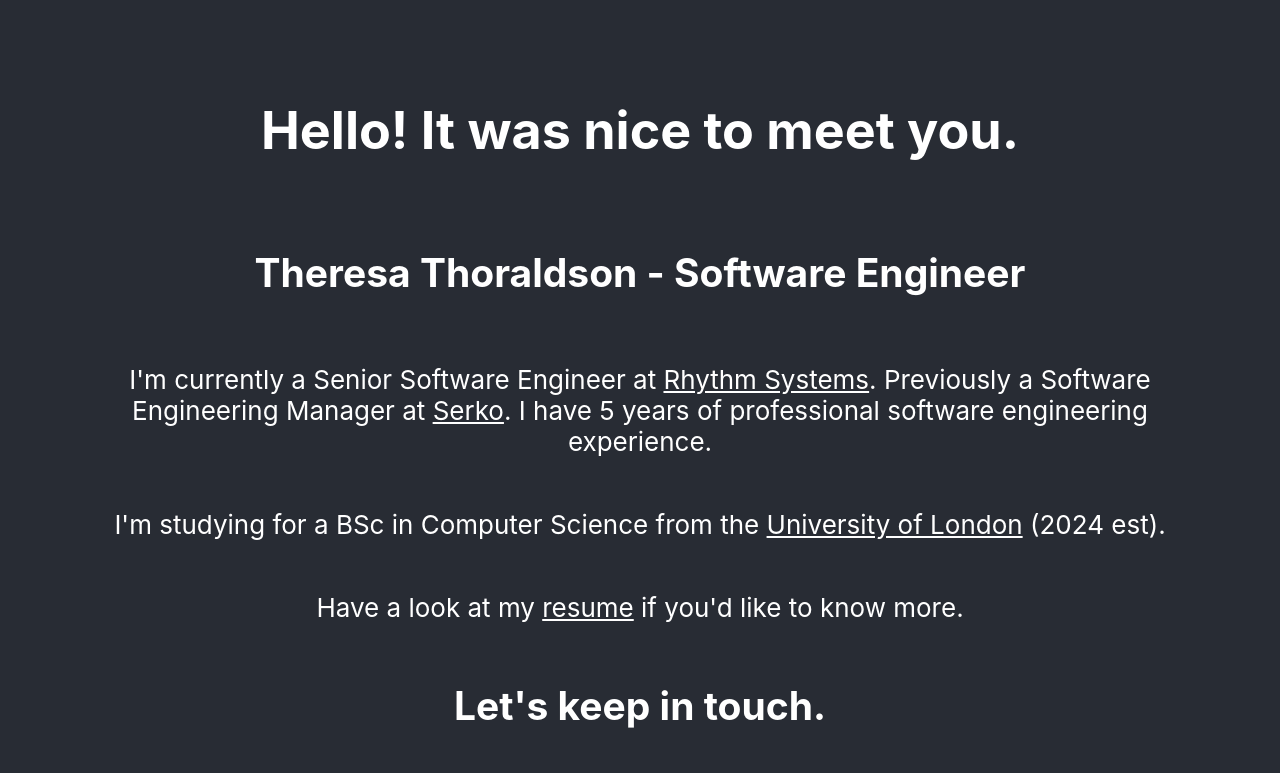
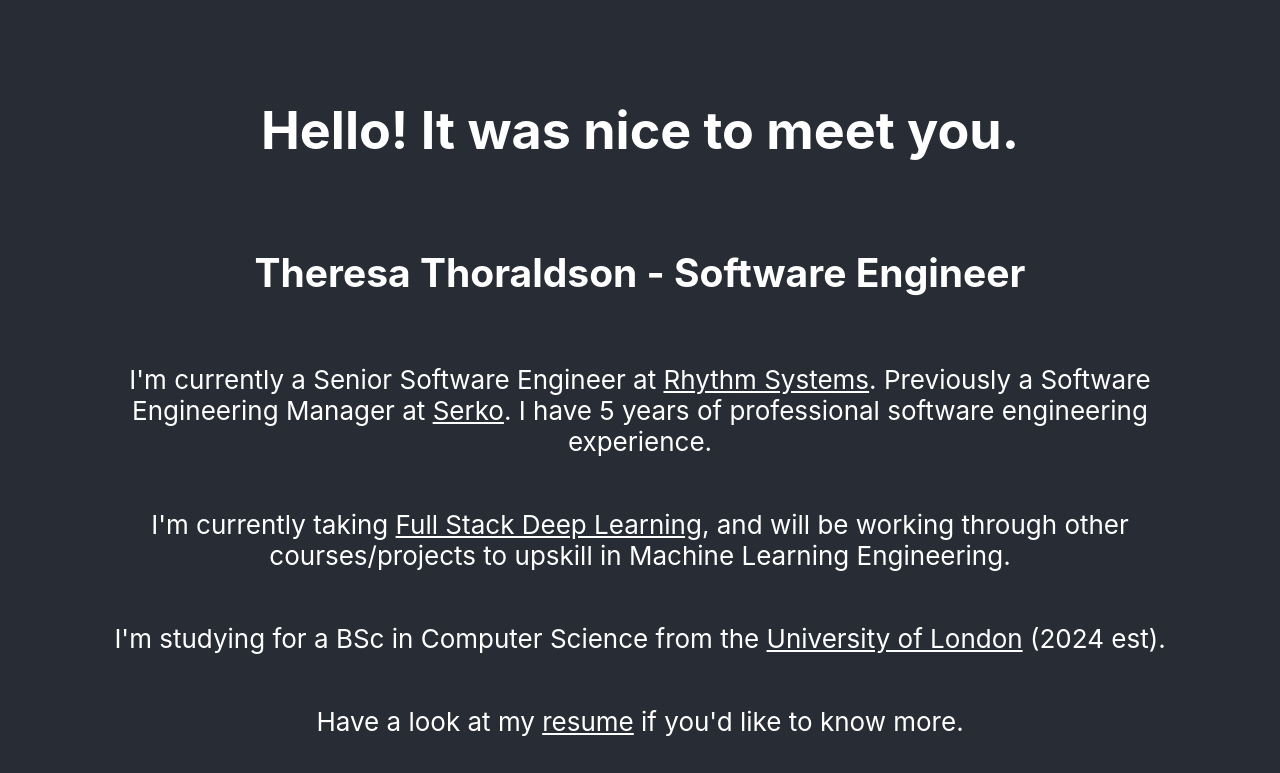
Before and after one commit to tthoraldson/hello, a React (Create React App) app: page / in a window 1280 px wide. Shown: the top 773 px of the page. Built offline with nearby package versions, Linux system fonts and the light colour scheme.

Commit message:
added FSDL link

```diff
--- a/src/App.js
+++ b/src/App.js
@@ -13,6 +13,7 @@ function App() {
         <h1>Hello! It was nice to meet you.</h1>
         <h2>Theresa Thoraldson - Software Engineer</h2>
         <p>I'm currently a Senior Software Engineer at <a href='https://www.rhythmsystems.com/'>Rhythm Systems</a>. Previously a Software Engineering Manager at <a href='https://www.serko.com/'>Serko</a>. I have 5 years of professional software engineering experience.</p>
+        <p>I'm currently taking <a href="">Full Stack Deep Learning</a>, and will be working through other courses/projects to upskill in Machine Learning Engineering.</p>
         <p>I'm studying for a BSc in Computer Science from the <a href="https://www.london.ac.uk/">University of London</a> (2024 est).</p>
         <p>Have a look at my <a href='https://github.com/tthoraldson/resume/blob/master/TheresaThoraldson_CV.pdf'>resume</a> if you'd like to know more.</p>
         <h2>Let's keep in touch.</h2>
```
